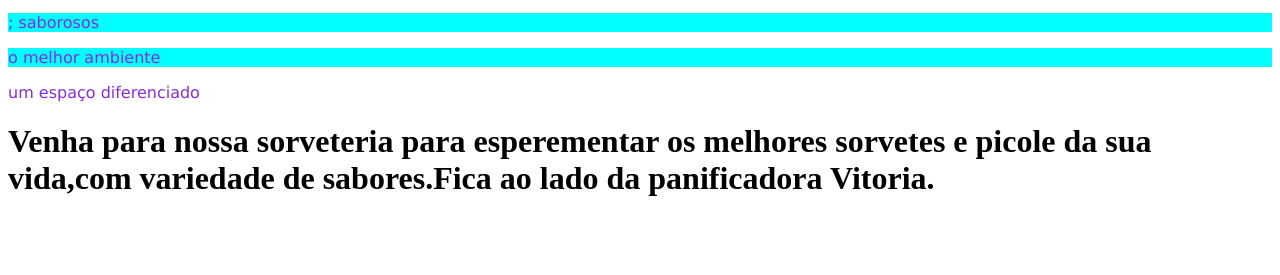
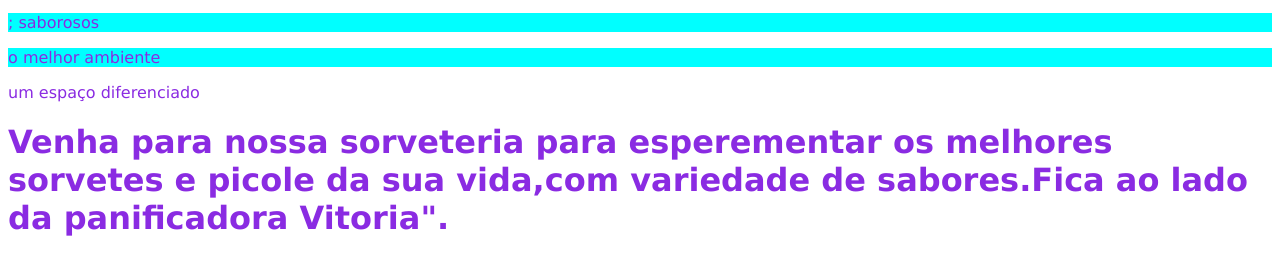
Before and after one commit to carolini246/Sorveteria-da-nana, a plain HTML site: page index.html in a window 1280 px wide. Shown: the part 103-378 px from the top of the page. Drawn offline with Linux system fonts and the light colour scheme.

Commit message:
04/10/2022

```diff
--- a/index.html
+++ b/index.html
@@ -1,9 +1,10 @@
 <!DOCTYPE html>
 <html lang ="pt-br"dir="ltr">
 <head>
+    <link real ="stylesheet"href="style.scc">
 <meta charset="utf-8">
 <title>Sorveteria Da Nana </title>
-<link real="stylesheet"href="style.scc">
+
 </head>
 <body>
 
@@ -14,8 +15,8 @@ Nana</h1>
 <p style="color :blueviolet;  font-family:verdana;background-color:aqua">; saborosos</p>
 <p style="color:blueviolet;font-family: verdana;background-color: aqua ">o melhor ambiente</p>
 <p style="color: blueviolet;font-family: verdana;background-colcor: aqua"> um espaço diferenciado</p>
-   <h1> Venha para nossa sorveteria para esperementar os melhores sorvetes e picole
-    da sua vida,com variedade de sabores.Fica ao lado da panificadora Vitoria.</h1>
+   <h1 style="color:blueviolet;font-family: verdana;background: color:aqua">Venha para nossa sorveteria para esperementar os melhores sorvetes e picole
+    da sua vida,com variedade de sabores.Fica ao lado da panificadora Vitoria".</h1>
 
 
 </body>
```
